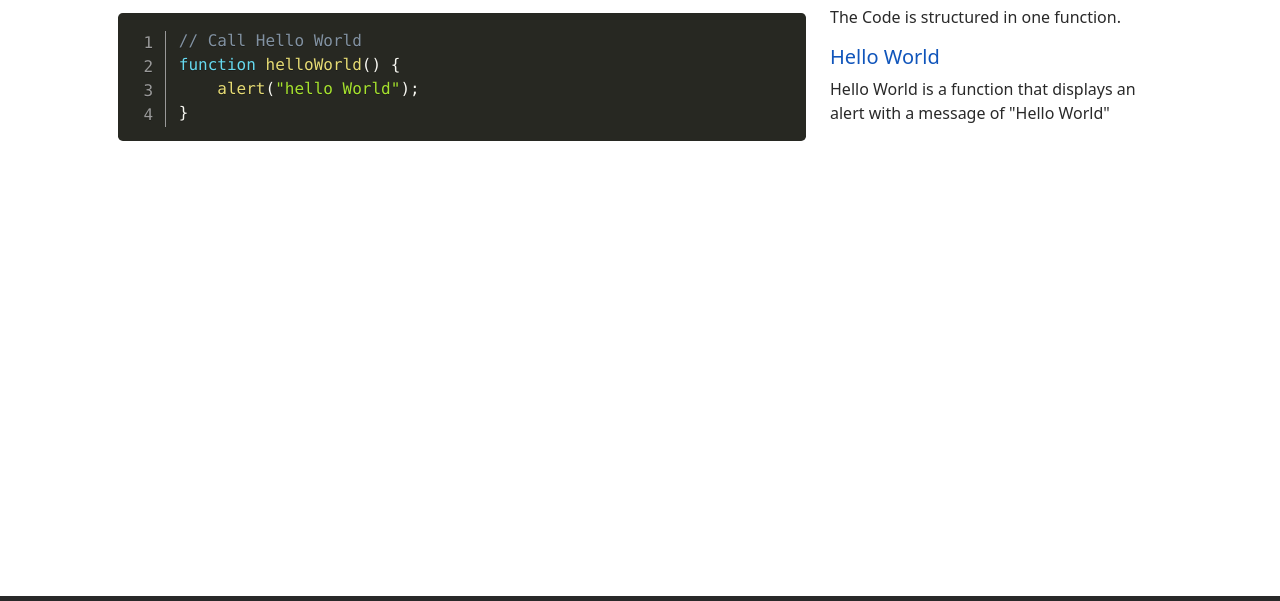
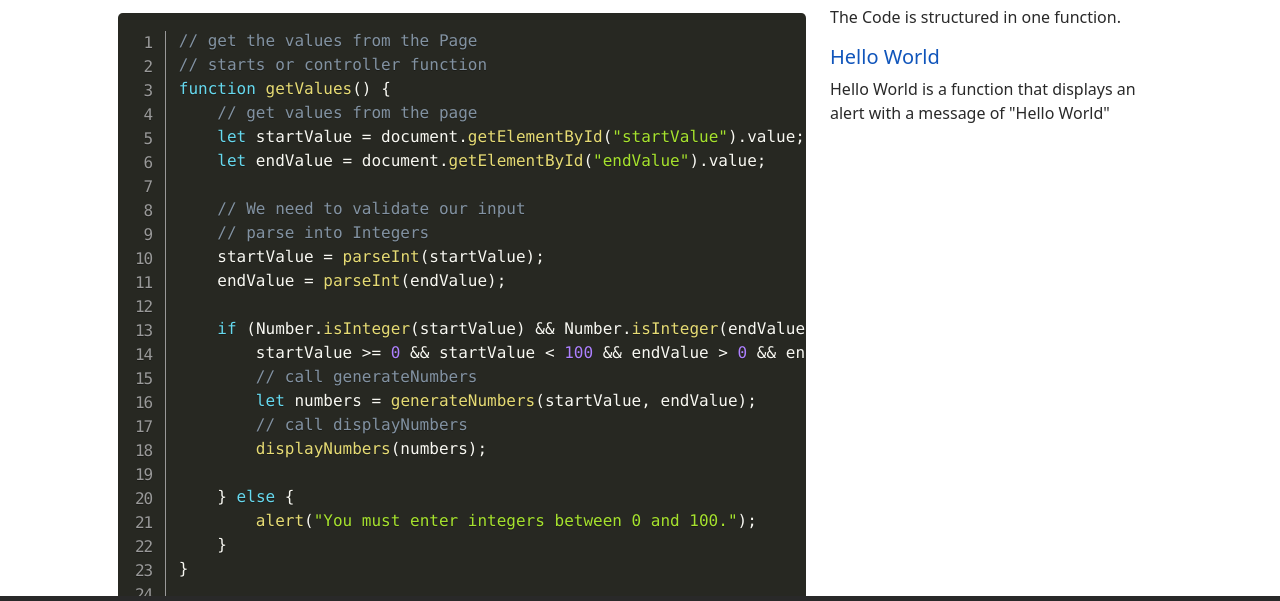
Before and after one commit to cortiz313/Area100, a plain HTML site: page code.html in a window 1280 px wide. Shown: the part 138-739 px from the top of the page. Drawn offline with nearby package versions, Linux system fonts and the light colour scheme.

Commit message:
Added Github, Need to put desc
Added github links to nav and footer, need to add description for code on code page

```diff
--- a/code.html
+++ b/code.html
@@ -43,7 +43,7 @@
                         <a class="nav-link active" aria-current="page">The Code</a>
                     </li>
                     <li class="nav-item">
-                        <a class="nav-link" target="_blank" href="#">Git Repo</a>
+                        <a class="nav-link" target="_blank" href="https://github.com/cortiz313/Area100.git">Git Repo</a>
                     </li>
                     <li class="nav-item">
                         <a class="nav-link" target="_blank" href="#">About</a>
@@ -60,10 +60,69 @@
             <div class="row row-cols-1 row-cols-lg-2">
                 <div class="col-lg-8">
                     <pre class="line-numbers"> <code class="language-javascript">
-                        // Call Hello World
-                        function helloWorld() {
-                            alert("hello World");
-                        }
+                        // get the values from the Page
+// starts or controller function
+function getValues() {
+    // get values from the page
+    let startValue = document.getElementById("startValue").value;
+    let endValue = document.getElementById("endValue").value;
+
+    // We need to validate our input
+    // parse into Integers
+    startValue = parseInt(startValue);
+    endValue = parseInt(endValue);
+
+    if (Number.isInteger(startValue) && Number.isInteger(endValue) &&
+        startValue >= 0 && startValue < 100 && endValue > 0 && endValue <= 100) {
+        // call generateNumbers
+        let numbers = generateNumbers(startValue, endValue);
+        // call displayNumbers
+        displayNumbers(numbers);
+
+    } else {
+        alert("You must enter integers between 0 and 100.");
+    }
+}
+
+// generate numbers from the startvalue to the end value
+// logic function(s)
+function generateNumbers(startValue, endValue) {
+
+    let numbers = [];
+
+
+    // we want to get all numbers from start to end
+
+    for (let i = startValue; i <= endValue; i++) {
+        // this will execute in a loop until index = endValue
+        numbers.push(i);
+    }
+
+    return numbers;
+}
+
+// display numbers and mark the even numbers bold
+// display or view functions
+function displayNumbers(numbers) {
+
+    let className = "even";
+    let templateRows = "";
+    for (let index = 0; index < numbers.length; index++) {
+
+        let number = numbers[index];
+        if (number % 2 == 0) {
+            className = "even";
+        } else {
+            className = "odd";
+        }
+
+        // This does not render correctly with Prism see the source
+        templateRows += `<tr><td class="${className}">${number}</td></tr>`;
+    }
+
+    document.getElementById("results").innerHTML = templateRows;
+
+}
                     </code>
                     </pre>
                 </div>
@@ -91,7 +150,7 @@
                     <div class="row">
                         <!--ADD LINKED IN LATER-->
                         <!-- <div class="col social"><a href="#" target="_blank"><i class="fab fa-linkedin fa-2x"></i></a> </div> -->
-                        <div class="col social"><a href="#" target="_blank"><i class="fab fa-github fa-2x"></i></a>
+                        <div class="col social"><a href="https://github.com/cortiz313" target="_blank"><i class="fab fa-github fa-2x"></i></a>
                         </div>
 
                     </div>
```
Also changed, not shown: app.html (+2 -2 lines), index.html (+2 -2 lines).
